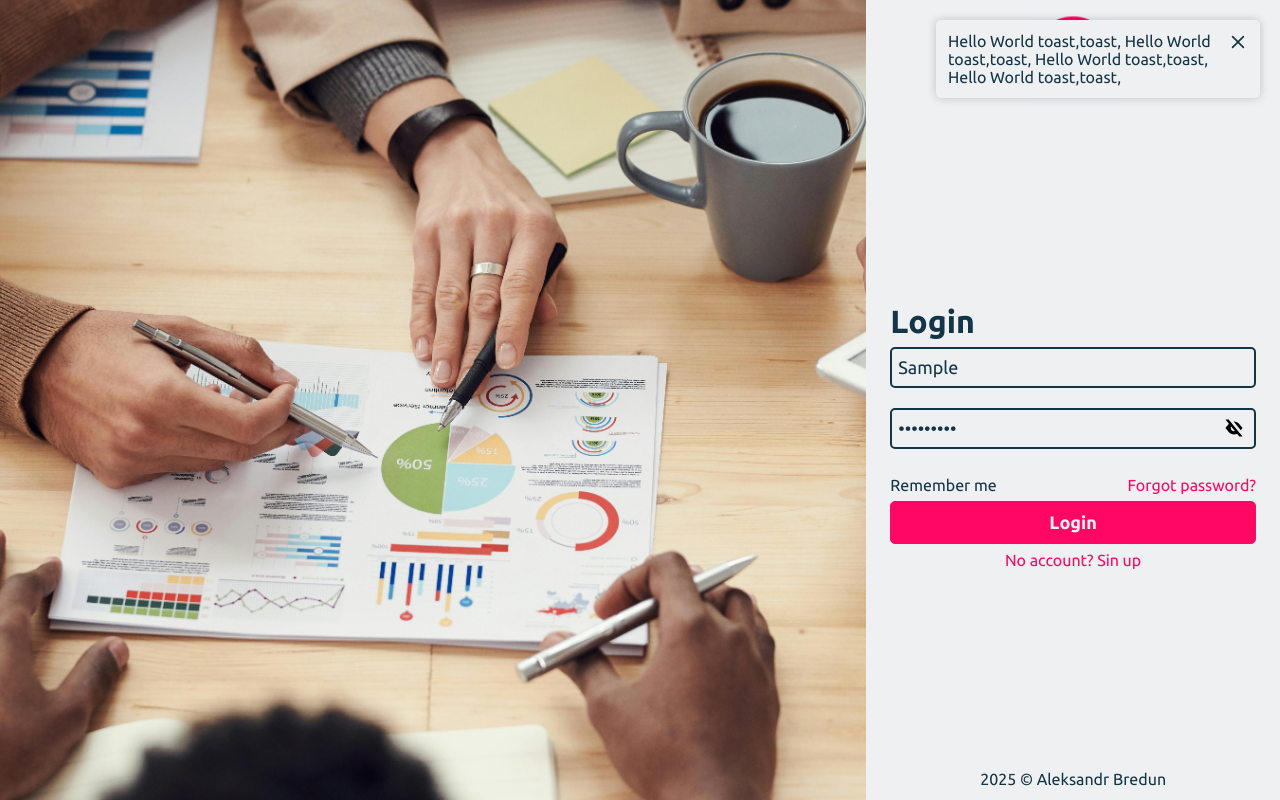
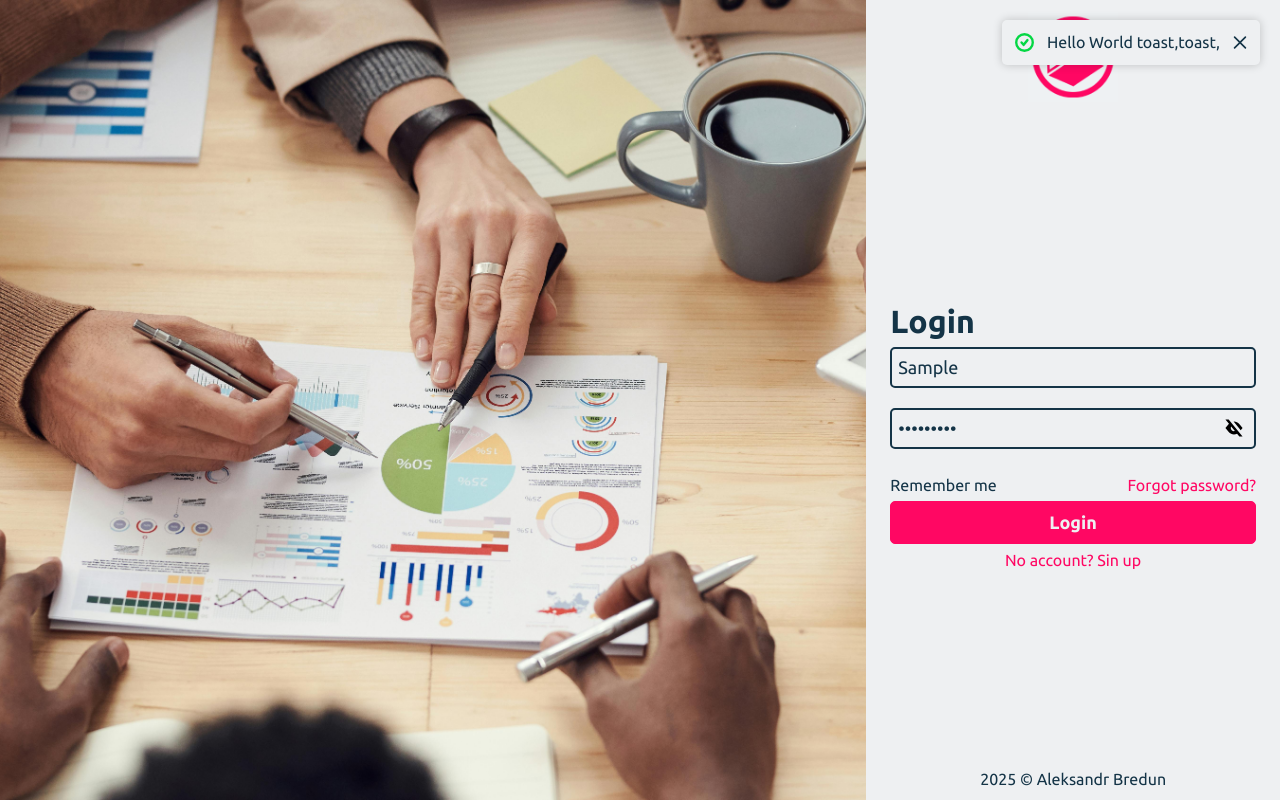
Before and after one commit to alexhetley6107/pyd, an Angular app: page /login in a window 1280 px wide. Both pictures are taken after typing "Sample", "Sample123" into the empty fields and a click on the button "Login". Built offline with nearby package versions, Linux system fonts and the light colour scheme.

Commit message:
update: toasts

```diff
--- a/src/app/styles/styles.scss
+++ b/src/app/styles/styles.scss
@@ -17,6 +17,7 @@
 
   --gray-color: #c4c4c4;
   --error-color: #ff0000;
+  --success-color: #04d744;
 }
 
 body,
--- a/src/pages/login/login.component.ts
+++ b/src/pages/login/login.component.ts
@@ -48,9 +48,7 @@ export class LoginComponent {
   }
 
   handleSubmit() {
-    this.toast.add(
-      'Hello World toast,toast, Hello World toast,toast, Hello World toast,toast, Hello World toast,toast,'
-    );
+    this.toast.add('Hello World toast,toast, ');
     //   if (!this.form.valid) {
     //     this.form.markAllAsTouched();
     //     return;
--- a/src/shared/services/toast.service.ts
+++ b/src/shared/services/toast.service.ts
@@ -1,9 +1,11 @@
 import { Injectable, signal } from '@angular/core';
+
+type ToastType = 'success' | 'error';
 
 export interface Toast {
   id: string;
   message: string;
-  type: 'success' | 'error';
+  type: ToastType;
   isOpen: boolean;
 }
 
@@ -15,11 +17,11 @@ export class ToastService {
 
   public readonly toasts = this._toasts;
 
-  add(message: string) {
+  add(message: string, options?: { type?: ToastType; isConstant?: boolean }) {
     const toast: Toast = {
       id: (Math.random() * 100).toString(),
       message,
-      type: 'success',
+      type: options?.type ?? 'success',
       isOpen: false,
     };
     this._toasts.update((items) => [...items, toast]);
@@ -29,6 +31,8 @@ export class ToastService {
         items.map((t) => (t.id !== toast.id ? t : { ...t, isOpen: true }))
       );
     }, 0);
+
+    if (options?.isConstant) return;
     setTimeout(() => {
       this.remove(toast.id);
     }, 4000);
--- a/src/widgets/toast-provider/toast-provider.component.html
+++ b/src/widgets/toast-provider/toast-provider.component.html
@@ -2,6 +2,13 @@
   @for (t of toasts(); track t.id) {
   <div class="toast" [ngClass]="{ hide: !t.isOpen }">
     <div class="toast_content">
+      @if (t.type === 'error') {
+      <img class="icon" src="/svg/error.svg" alt="" />
+
+      } @if (t.type === 'success') {
+      <img class="icon" src="/svg/success.svg" alt="" />
+
+      }
       <div class="message">
         {{ t.message }}
       </div>
--- a/src/widgets/toast-provider/toast-provider.component.scss
+++ b/src/widgets/toast-provider/toast-provider.component.scss
@@ -18,6 +18,7 @@
     margin-bottom: 20px;
 
     // height: auto;
+    background: transparent;
 
     transform: translateX(0);
 
@@ -29,7 +30,7 @@
   }
 
   .toast_content {
-    padding: 12px;
+    padding: 10px;
 
     border-radius: 5px;
     background-color: var(--white-color);
@@ -46,12 +47,20 @@
       min-width: 170px;
       font-weight: 400;
       font-size: 16px;
+      line-height: 1.5;
+      text-align: left;
+      flex-grow: 1;
     }
 
     .close {
       width: 20px;
-      height: 20px;
+      height: 25px;
       cursor: pointer;
+    }
+
+    .icon {
+      width: 25px;
+      height: 25px;
     }
   }
 }
```
Also changed, not shown: public/svg/error.svg (added), public/svg/success.svg (added).
